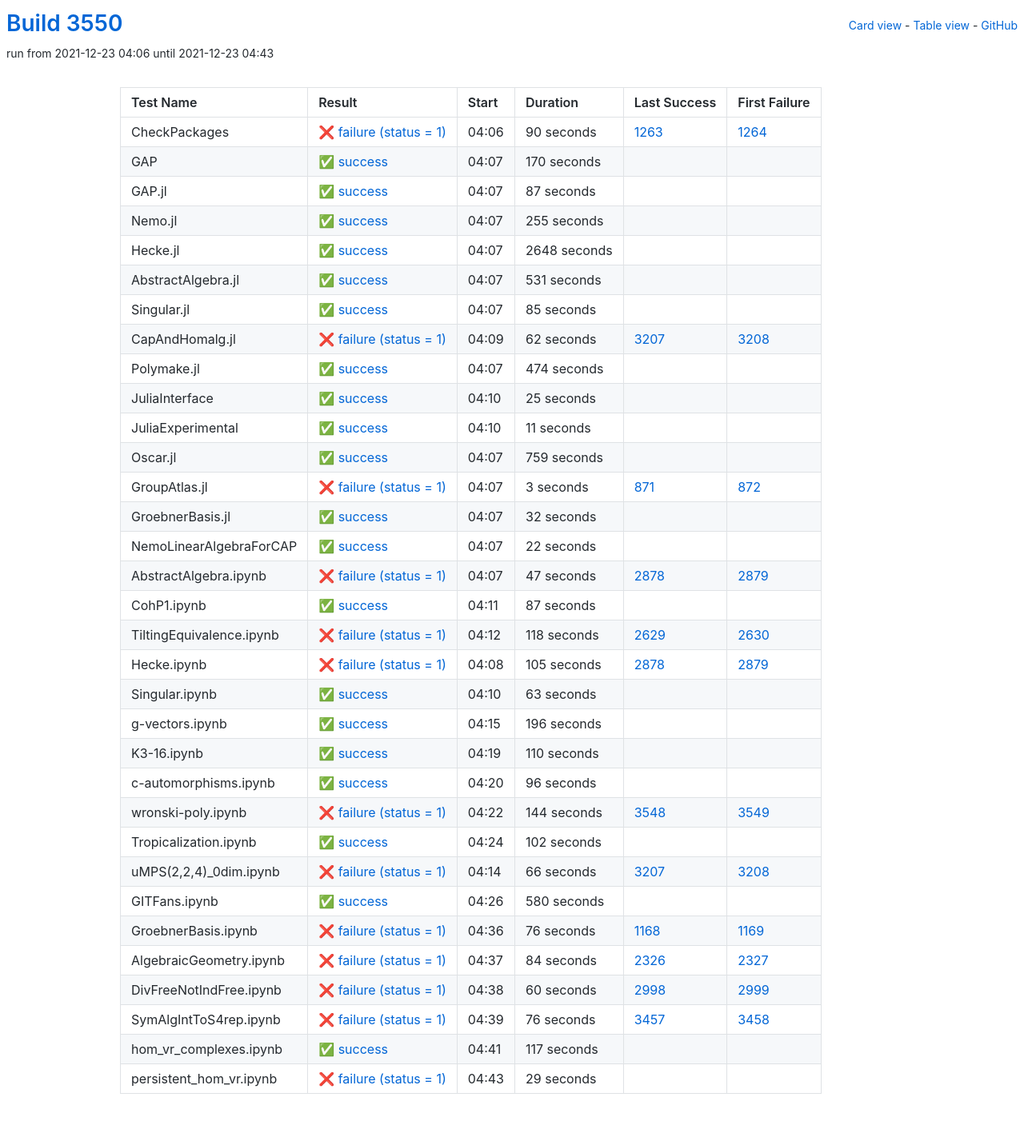
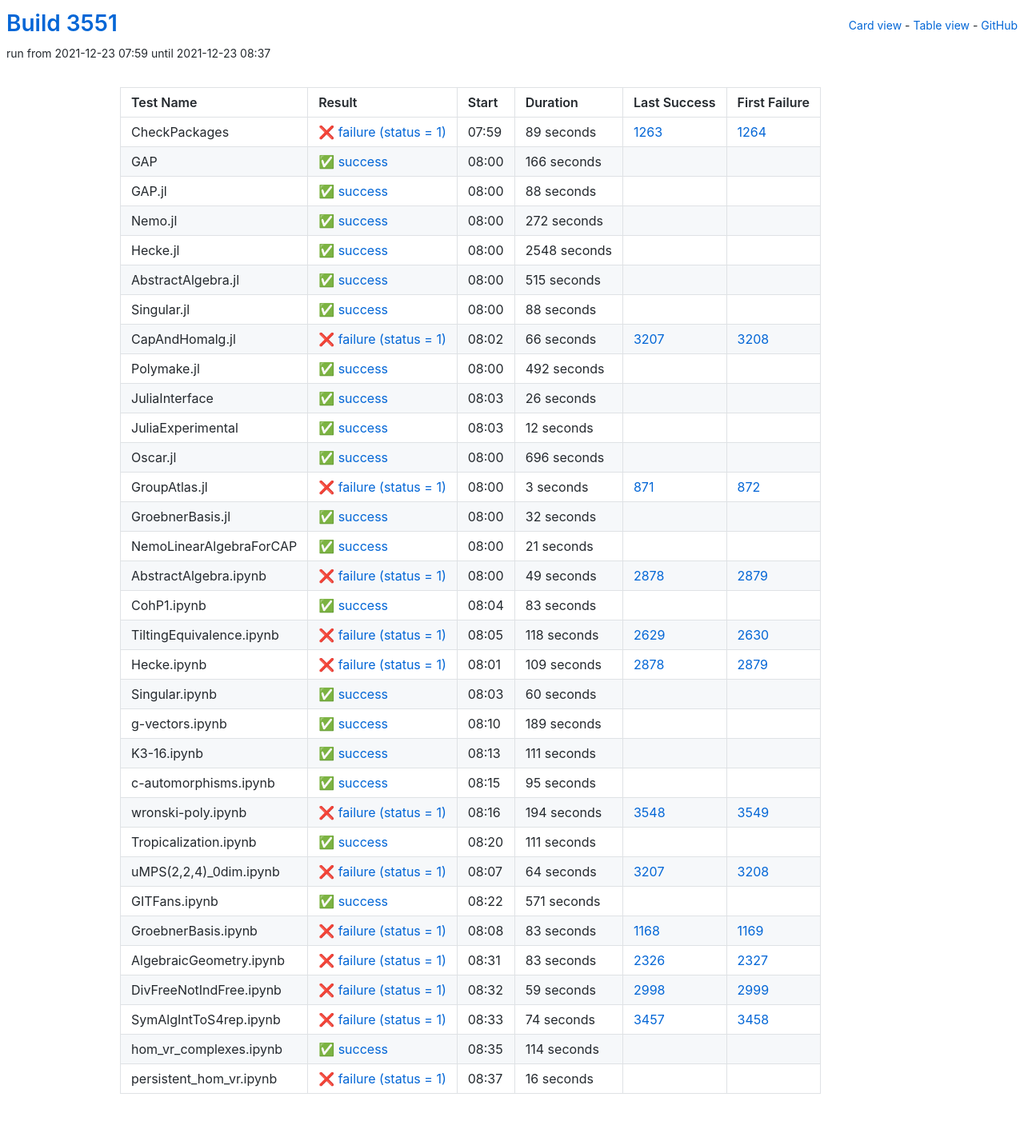
Before and after one commit to oscar-system/oscar-ci-status-stable, a Jekyll site: the page built from table.html, in a window 1280 px wide. Shown: the whole page at 80% size. Built offline with Jekyll 4.4.1, drawn with Linux system fonts in a browser that asks for light colours.

Commit message:
Build #3551

```diff
--- a/_data/ci.yml
+++ b/_data/ci.yml
@@ -1,6 +1,6 @@
 ---
-build: 3550
-build_url: https://oscarci.mathematik.uni-kl.de/job/oscar-stable/3550/
+build: 3551
+build_url: https://oscarci.mathematik.uni-kl.de/job/oscar-stable/3551/
 job: oscar-stable
 organization: oscar-system
 repo: oscar-ci-status-stable
@@ -8,152 +8,152 @@ repourl: https://github.com/oscar-system/oscar-ci-status-stable
 tests:
 - name: CheckPackages
   id: checkpackages
-  log: https://oscarci.mathematik.uni-kl.de/job/oscar-stable/3550/artifact/logs/build-3550/CheckPackages.log
-  start: 2021-12-23 04:06
+  log: https://oscarci.mathematik.uni-kl.de/job/oscar-stable/3551/artifact/logs/build-3551/CheckPackages.log
+  start: 2021-12-23 07:59
   success: false
   exitcode: 1
   status: failure
-  duration: 90
+  duration: 89
   last_success: 1263
   last_success_url: https://oscarci.mathematik.uni-kl.de/job/oscar-stable/1263/
   first_failure: 1264
   first_failure_url: https://oscarci.mathematik.uni-kl.de/job/oscar-stable/1264/
 - name: GAP
   id: gap
-  log: https://oscarci.mathematik.uni-kl.de/job/oscar-stable/3550/artifact/logs/build-3550/GAP.log
-  start: 2021-12-23 04:07
+  log: https://oscarci.mathematik.uni-kl.de/job/oscar-stable/3551/artifact/logs/build-3551/GAP.log
+  start: 2021-12-23 08:00
   success: true
   exitcode: 0
   status: success
-  duration: 170
+  duration: 166
   last_success: false
   last_success_url:
   first_failure: false
   first_failure_url:
 - name: GAP.jl
   id: gap-jl
-  log: https://oscarci.mathematik.uni-kl.de/job/oscar-stable/3550/artifact/logs/build-3550/GAP.jl.log
-  start: 2021-12-23 04:07
+  log: https://oscarci.mathematik.uni-kl.de/job/oscar-stable/3551/artifact/logs/build-3551/GAP.jl.log
+  start: 2021-12-23 08:00
   success: true
   exitcode: 0
   status: success
-  duration: 87
+  duration: 88
   last_success: false
   last_success_url:
   first_failure: false
   first_failure_url:
 - name: Nemo.jl
   id: nemo-jl
-  log: https://oscarci.mathematik.uni-kl.de/job/oscar-stable/3550/artifact/logs/build-3550/Nemo.jl.log
-  start: 2021-12-23 04:07
+  log: https://oscarci.mathematik.uni-kl.de/job/oscar-stable/3551/artifact/logs/build-3551/Nemo.jl.log
+  start: 2021-12-23 08:00
   success: true
   exitcode: 0
   status: success
-  duration: 255
+  duration: 272
   last_success: false
   last_success_url:
   first_failure: false
   first_failure_url:
 - name: Hecke.jl
   id: hecke-jl
-  log: https://oscarci.mathematik.uni-kl.de/job/oscar-stable/3550/artifact/logs/build-3550/Hecke.jl.log
-  start: 2021-12-23 04:07
+  log: https://oscarci.mathematik.uni-kl.de/job/oscar-stable/3551/artifact/logs/build-3551/Hecke.jl.log
+  start: 2021-12-23 08:00
   success: true
   exitcode: 0
   status: success
-  duration: 2648
+  duration: 2548
   last_success: false
   last_success_url:
   first_failure: false
   first_failure_url:
 - name: AbstractAlgebra.jl
   id: abstractalgebra-jl
-  log: https://oscarci.mathematik.uni-kl.de/job/oscar-stable/3550/artifact/logs/build-3550/AbstractAlgebra.jl.log
-  start: 2021-12-23 04:07
+  log: https://oscarci.mathematik.uni-kl.de/job/oscar-stable/3551/artifact/logs/build-3551/AbstractAlgebra.jl.log
+  start: 2021-12-23 08:00
   success: true
   exitcode: 0
   status: success
-  duration: 531
+  duration: 515
   last_success: false
   last_success_url:
   first_failure: false
   first_failure_url:
 - name: Singular.jl
   id: singular-jl
-  log: https://oscarci.mathematik.uni-kl.de/job/oscar-stable/3550/artifact/logs/build-3550/Singular.jl.log
-  start: 2021-12-23 04:07
+  log: https://oscarci.mathematik.uni-kl.de/job/oscar-stable/3551/artifact/logs/build-3551/Singular.jl.log
+  start: 2021-12-23 08:00
   success: true
   exitcode: 0
   status: success
-  duration: 85
+  duration: 88
   last_success: false
   last_success_url:
   first_failure: false
   first_failure_url:
 - name: CapAndHomalg.jl
   id: capandhomalg-jl
-  log: https://oscarci.mathematik.uni-kl.de/job/oscar-stable/3550/artifact/logs/build-3550/CapAndHomalg.jl.log
-  start: 2021-12-23 04:09
+  log: https://oscarci.mathematik.uni-kl.de/job/oscar-stable/3551/artifact/logs/build-3551/CapAndHomalg.jl.log
+  start: 2021-12-23 08:02
   success: false
   exitcode: 1
   status: failure
-  duration: 62
+  duration: 66
   last_success: 3207
   last_success_url: https://oscarci.mathematik.uni-kl.de/job/oscar-stable/3207/
   first_failure: 3208
   first_failure_url: https://oscarci.mathematik.uni-kl.de/job/oscar-stable/3208/
 - name: Polymake.jl
   id: polymake-jl
-  log: https://oscarci.mathematik.uni-kl.de/job/oscar-stable/3550/artifact/logs/build-3550/Polymake.jl.log
-  start: 2021-12-23 04:07
+  log: https://oscarci.mathematik.uni-kl.de/job/oscar-stable/3551/artifact/logs/build-3551/Polymake.jl.log
+  start: 2021-12-23 08:00
   success: true
   exitcode: 0
   status: success
-  duration: 474
+  duration: 492
   last_success: false
   last_success_url:
   first_failure: false
   first_failure_url:
 - name: JuliaInterface
   id: juliainterface
-  log: https://oscarci.mathematik.uni-kl.de/job/oscar-stable/3550/artifact/logs/build-3550/JuliaInterface.log
-  start: 2021-12-23 04:10
+  log: https://oscarci.mathematik.uni-kl.de/job/oscar-stable/3551/artifact/logs/build-3551/JuliaInterface.log
+  start: 2021-12-23 08:03
   success: true
   exitcode: 0
   status: success
-  duration: 25
+  duration: 26
   last_success: false
   last_success_url:
   first_failure: false
   first_failure_url:
 - name: JuliaExperimental
   id: juliaexperimental
-  log: https://oscarci.mathematik.uni-kl.de/job/oscar-stable/3550/artifact/logs/build-3550/JuliaExperimental.log
-  start: 2021-12-23 04:10
+  log: https://oscarci.mathematik.uni-kl.de/job/oscar-stable/3551/artifact/logs/build-3551/JuliaExperimental.log
+  start: 2021-12-23 08:03
   success: true
   exitcode: 0
   status: success
-  duration: 11
+  duration: 12
   last_success: false
   last_success_url:
   first_failure: false
   first_failure_url:
 - name: Oscar.jl
   id: oscar-jl
-  log: https://oscarci.mathematik.uni-kl.de/job/oscar-stable/3550/artifact/logs/build-3550/Oscar.jl.log
-  start: 2021-12-23 04:07
+  log: https://oscarci.mathematik.uni-kl.de/job/oscar-stable/3551/artifact/logs/build-3551/Oscar.jl.log
+  start: 2021-12-23 08:00
   success: true
   exitcode: 0
   status: success
-  duration: 759
+  duration: 696
   last_success: false
   last_success_url:
   first_failure: false
   first_failure_url:
 - name: GroupAtlas.jl
   id: groupatlas-jl
-  log: https://oscarci.mathematik.uni-kl.de/job/oscar-stable/3550/artifact/logs/build-3550/GroupAtlas.jl.log
-  start: 2021-12-23 04:07
+  log: https://oscarci.mathematik.uni-kl.de/job/oscar-stable/3551/artifact/logs/build-3551/GroupAtlas.jl.log
+  start: 2021-12-23 08:00
   success: false
   exitcode: 1
   status: failure
@@ -164,8 +164,8 @@ tests:
   first_failure_url: https://oscarci.mathematik.uni-kl.de/job/oscar-stable/872/
 - name: GroebnerBasis.jl
   id: groebnerbasis-jl
-  log: https://oscarci.mathematik.uni-kl.de/job/oscar-stable/3550/artifact/logs/build-3550/GroebnerBasis.jl.log
-  start: 2021-12-23 04:07
+  log: https://oscarci.mathematik.uni-kl.de/job/oscar-stable/3551/artifact/logs/build-3551/GroebnerBasis.jl.log
+  start: 2021-12-23 08:00
   success: true
   exitcode: 0
   status: success
@@ -176,44 +176,44 @@ tests:
   first_failure_url:
 - name: NemoLinearAlgebraForCAP
   id: nemolinearalgebraforcap
-  log: https://oscarci.mathematik.uni-kl.de/job/oscar-stable/3550/artifact/logs/build-3550/NemoLinearAlgebraForCAP.log
-  start: 2021-12-23 04:07
+  log: https://oscarci.mathematik.uni-kl.de/job/oscar-stable/3551/artifact/logs/build-3551/NemoLinearAlgebraForCAP.log
+  start: 2021-12-23 08:00
   success: true
   exitcode: 0
   status: success
-  duration: 22
+  duration: 21
   last_success: false
   last_success_url:
   first_failure: false
   first_failure_url:
 - name: AbstractAlgebra.ipynb
   id: abstractalgebra-ipynb
-  log: https://oscarci.mathematik.uni-kl.de/job/oscar-stable/3550/artifact/logs/build-3550/AbstractAlgebra.ipynb.log
-  start: 2021-12-23 04:07
+  log: https://oscarci.mathematik.uni-kl.de/job/oscar-stable/3551/artifact/logs/build-3551/AbstractAlgebra.ipynb.log
+  start: 2021-12-23 08:00
   success: false
   exitcode: 1
   status: failure
-  duration: 47
+  duration: 49
   last_success: 2878
   last_success_url: https://oscarci.mathematik.uni-kl.de/job/oscar-stable/2878/
   first_failure: 2879
   first_failure_url: https://oscarci.mathematik.uni-kl.de/job/oscar-stable/2879/
 - name: CohP1.ipynb
   id: cohp1-ipynb
-  log: https://oscarci.mathematik.uni-kl.de/job/oscar-stable/3550/artifact/logs/build-3550/CohP1.ipynb.log
-  start: 2021-12-23 04:11
+  log: https://oscarci.mathematik.uni-kl.de/job/oscar-stable/3551/artifact/logs/build-3551/CohP1.ipynb.log
+  start: 2021-12-23 08:04
   success: true
   exitcode: 0
   status: success
-  duration: 87
+  duration: 83
   last_success: false
   last_success_url:
   first_failure: false
   first_failure_url:
 - name: TiltingEquivalence.ipynb
   id: tiltingequivalence-ipynb
-  log: https://oscarci.mathematik.uni-kl.de/job/oscar-stable/3550/artifact/logs/build-3550/TiltingEquivalence.ipynb.log
-  start: 2021-12-23 04:12
+  log: https://oscarci.mathematik.uni-kl.de/job/oscar-stable/3551/artifact/logs/build-3551/TiltingEquivalence.ipynb.log
+  start: 2021-12-23 08:05
   success: false
   exitcode: 1
   status: failure
@@ -224,180 +224,180 @@ tests:
   first_failure_url: https://oscarci.mathematik.uni-kl.de/job/oscar-stable/2630/
 - name: Hecke.ipynb
   id: hecke-ipynb
-  log: https://oscarci.mathematik.uni-kl.de/job/oscar-stable/3550/artifact/logs/build-3550/Hecke.ipynb.log
-  start: 2021-12-23 04:08
+  log: https://oscarci.mathematik.uni-kl.de/job/oscar-stable/3551/artifact/logs/build-3551/Hecke.ipynb.log
+  start: 2021-12-23 08:01
   success: false
   exitcode: 1
   status: failure
-  duration: 105
+  duration: 109
   last_success: 2878
   last_success_url: https://oscarci.mathematik.uni-kl.de/job/oscar-stable/2878/
   first_failure: 2879
   first_failure_url: https://oscarci.mathematik.uni-kl.de/job/oscar-stable/2879/
 - name: Singular.ipynb
   id: singular-ipynb
-  log: https://oscarci.mathematik.uni-kl.de/job/oscar-stable/3550/artifact/logs/build-3550/Singular.ipynb.log
-  start: 2021-12-23 04:10
+  log: https://oscarci.mathematik.uni-kl.de/job/oscar-stable/3551/artifact/logs/build-3551/Singular.ipynb.log
+  start: 2021-12-23 08:03
   success: true
   exitcode: 0
   status: success
-  duration: 63
+  duration: 60
   last_success: false
   last_success_url:
   first_failure: false
   first_failure_url:
 - name: g-vectors.ipynb
   id: g-vectors-ipynb
-  log: https://oscarci.mathematik.uni-kl.de/job/oscar-stable/3550/artifact/logs/build-3550/g-vectors.ipynb.log
-  start: 2021-12-23 04:15
+  log: https://oscarci.mathematik.uni-kl.de/job/oscar-stable/3551/artifact/logs/build-3551/g-vectors.ipynb.log
+  start: 2021-12-23 08:10
   success: true
   exitcode: 0
   status: success
-  duration: 196
+  duration: 189
   last_success: false
   last_success_url:
   first_failure: false
   first_failure_url:
 - name: K3-16.ipynb
   id: k3-16-ipynb
-  log: https://oscarci.mathematik.uni-kl.de/job/oscar-stable/3550/artifact/logs/build-3550/K3-16.ipynb.log
-  start: 2021-12-23 04:19
+  log: https://oscarci.mathematik.uni-kl.de/job/oscar-stable/3551/artifact/logs/build-3551/K3-16.ipynb.log
+  start: 2021-12-23 08:13
   success: true
   exitcode: 0
   status: success
-  duration: 110
+  duration: 111
   last_success: false
   last_success_url:
   first_failure: false
   first_failure_url:
 - name: c-automorphisms.ipynb
   id: c-automorphisms-ipynb
-  log: https://oscarci.mathematik.uni-kl.de/job/oscar-stable/3550/artifact/logs/build-3550/c-automorphisms.ipynb.log
-  start: 2021-12-23 04:20
+  log: https://oscarci.mathematik.uni-kl.de/job/oscar-stable/3551/artifact/logs/build-3551/c-automorphisms.ipynb.log
+  start: 2021-12-23 08:15
   success: true
   exitcode: 0
   status: success
-  duration: 96
+  duration: 95
   last_success: false
   last_success_url:
   first_failure: false
   first_failure_url:
 - name: wronski-poly.ipynb
   id: wronski-poly-ipynb
-  log: https://oscarci.mathematik.uni-kl.de/job/oscar-stable/3550/artifact/logs/build-3550/wronski-poly.ipynb.log
-  start: 2021-12-23 04:22
+  log: https://oscarci.mathematik.uni-kl.de/job/oscar-stable/3551/artifact/logs/build-3551/wronski-poly.ipynb.log
+  start: 2021-12-23 08:16
   success: false
   exitcode: 1
   status: failure
-  duration: 144
+  duration: 194
   last_success: 3548
   last_success_url: https://oscarci.mathematik.uni-kl.de/job/oscar-stable/3548/
   first_failure: 3549
   first_failure_url: https://oscarci.mathematik.uni-kl.de/job/oscar-stable/3549/
 - name: Tropicalization.ipynb
   id: tropicalization-ipynb
-  log: https://oscarci.mathematik.uni-kl.de/job/oscar-stable/3550/artifact/logs/build-3550/Tropicalization.ipynb.log
-  start: 2021-12-23 04:24
+  log: https://oscarci.mathematik.uni-kl.de/job/oscar-stable/3551/artifact/logs/build-3551/Tropicalization.ipynb.log
+  start: 2021-12-23 08:20
   success: true
   exitcode: 0
   status: success
-  duration: 102
+  duration: 111
   last_success: false
   last_success_url:
   first_failure: false
   first_failure_url:
 - name: uMPS(2,2,4)_0dim.ipynb
   id: umps-2-2-4-0dim-ipynb
-  log: https://oscarci.mathematik.uni-kl.de/job/oscar-stable/3550/artifact/logs/build-3550/uMPS-2-2-4-_0dim.ipynb.log
-  start: 2021-12-23 04:14
+  log: https://oscarci.mathematik.uni-kl.de/job/oscar-stable/3551/artifact/logs/build-3551/uMPS-2-2-4-_0dim.ipynb.log
+  start: 2021-12-23 08:07
   success: false
   exitcode: 1
   status: failure
-  duration: 66
+  duration: 64
   last_success: 3207
   last_success_url: https://oscarci.mathematik.uni-kl.de/job/oscar-stable/3207/
   first_failure: 3208
   first_failure_url: https://oscarci.mathematik.uni-kl.de/job/oscar-stable/3208/
 - name: GITFans.ipynb
   id: gitfans-ipynb
-  log: https://oscarci.mathematik.uni-kl.de/job/oscar-stable/3550/artifact/logs/build-3550/GITFans.ipynb.log
-  start: 2021-12-23 04:26
+  log: https://oscarci.mathematik.uni-kl.de/job/oscar-stable/3551/artifact/logs/build-3551/GITFans.ipynb.log
+  start: 2021-12-23 08:22
   success: true
   exitcode: 0
   status: success
-  duration: 580
+  duration: 571
   last_success: false
   last_success_url:
   first_failure: false
   first_failure_url:
 - name: GroebnerBasis.ipynb
   id: groebnerbasis-ipynb
-  log: https://oscarci.mathematik.uni-kl.de/job/oscar-stable/3550/artifact/logs/build-3550/GroebnerBasis.ipynb.log
-  start: 2021-12-23 04:36
+  log: https://oscarci.mathematik.uni-kl.de/job/oscar-stable/3551/artifact/logs/build-3551/GroebnerBasis.ipynb.log
+  start: 2021-12-23 08:08
   success: false
   exitcode: 1
   status: failure
-  duration: 76
+  duration: 83
   last_success: 1168
   last_success_url: https://oscarci.mathematik.uni-kl.de/job/oscar-stable/1168/
   first_failure: 1169
   first_failure_url: https://oscarci.mathematik.uni-kl.de/job/oscar-stable/1169/
 - name: AlgebraicGeometry.ipynb
   id: algebraicgeometry-ipynb
-  log: https://oscarci.mathematik.uni-kl.de/job/oscar-stable/3550/artifact/logs/build-3550/AlgebraicGeometry.ipynb.log
-  start: 2021-12-23 04:37
+  log: https://oscarci.mathematik.uni-kl.de/job/oscar-stable/3551/artifact/logs/build-3551/AlgebraicGeometry.ipynb.log
+  start: 2021-12-23 08:31
   success: false
   exitcode: 1
   status: failure
-  duration: 84
+  duration: 83
   last_success: 2326
   last_success_url: https://oscarci.mathematik.uni-kl.de/job/oscar-stable/2326/
   first_failure: 2327
   first_failure_url: https://oscarci.mathematik.uni-kl.de/job/oscar-stable/2327/
 - name: DivFreeNotIndFree.ipynb
   id: divfreenotindfree-ipynb
-  log: https://oscarci.mathematik.uni-kl.de/job/oscar-stable/3550/artifact/logs/build-3550/DivFreeNotIndFree.ipynb.log
-  start: 2021-12-23 04:38
+  log: https://oscarci.mathematik.uni-kl.de/job/oscar-stable/3551/artifact/logs/build-3551/DivFreeNotIndFree.ipynb.log
+  start: 2021-12-23 08:32
   success: false
   exitcode: 1
   status: failure
-  duration: 60
+  duration: 59
   last_success: 2998
   last_success_url: https://oscarci.mathematik.uni-kl.de/job/oscar-stable/2998/
   first_failure: 2999
   first_failure_url: https://oscarci.mathematik.uni-kl.de/job/oscar-stable/2999/
 - name: SymAlgIntToS4rep.ipynb
   id: symalginttos4rep-ipynb
-  log: https://oscarci.mathematik.uni-kl.de/job/oscar-stable/3550/artifact/logs/build-3550/SymAlgIntToS4rep.ipynb.log
-  start: 2021-12-23 04:39
+  log: https://oscarci.mathematik.uni-kl.de/job/oscar-stable/3551/artifact/logs/build-3551/SymAlgIntToS4rep.ipynb.log
+  start: 2021-12-23 08:33
   success: false
   exitcode: 1
   status: failure
-  duration: 76
+  duration: 74
   last_success: 3457
   last_success_url: https://oscarci.mathematik.uni-kl.de/job/oscar-stable/3457/
   first_failure: 3458
   first_failure_url: https://oscarci.mathematik.uni-kl.de/job/oscar-stable/3458/
 - name: hom_vr_complexes.ipynb
   id: hom-vr-complexes-ipynb
-  log: https://oscarci.mathematik.uni-kl.de/job/oscar-stable/3550/artifact/logs/build-3550/hom_vr_complexes.ipynb.log
-  start: 2021-12-23 04:41
+  log: https://oscarci.mathematik.uni-kl.de/job/oscar-stable/3551/artifact/logs/build-3551/hom_vr_complexes.ipynb.log
+  start: 2021-12-23 08:35
   success: true
   exitcode: 0
   status: success
-  duration: 117
+  duration: 114
   last_success: false
   last_success_url:
   first_failure: false
   first_failure_url:
 - name: persistent_hom_vr.ipynb
   id: persistent-hom-vr-ipynb
-  log: https://oscarci.mathematik.uni-kl.de/job/oscar-stable/3550/artifact/logs/build-3550/persistent_hom_vr.ipynb.log
-  start: 2021-12-23 04:43
+  log: https://oscarci.mathematik.uni-kl.de/job/oscar-stable/3551/artifact/logs/build-3551/persistent_hom_vr.ipynb.log
+  start: 2021-12-23 08:37
   success: false
   exitcode: 1
   status: failure
-  duration: 29
+  duration: 16
   last_success: false
   last_success_url:
   first_failure: false
```
Also changed, not shown: README.md.
